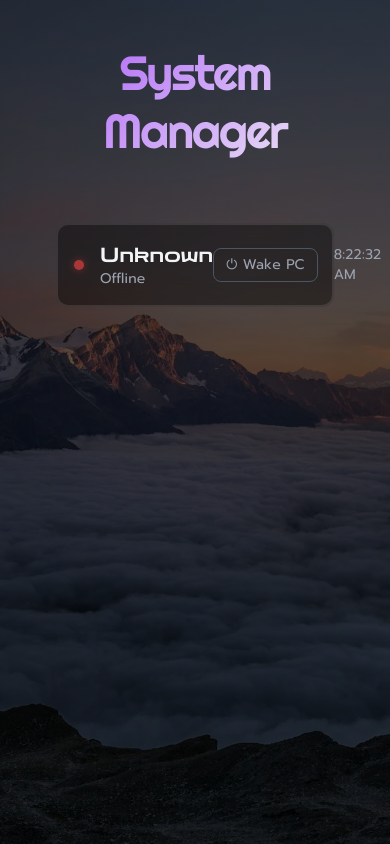
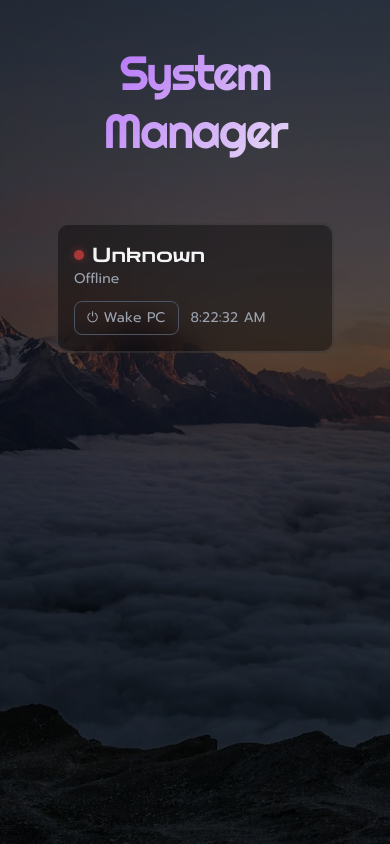
Before and after one commit to DDynu/system-manager, a React (Vite) app in the folder frontend/: page / in a window 390 px wide. Built offline with nearby package versions, Linux system fonts and the light colour scheme; no server answers.

Commit message:
fix(status-bar): stack on mobile, dot on hostname line, no clipping

```diff
--- a/frontend/src/components/StatusCard.jsx
+++ b/frontend/src/components/StatusCard.jsx
@@ -21,22 +21,23 @@ export default function StatusCard({status, uptime, hostname, time, onWake}) {
 
     return (
         <div
-            className="glass-card rounded-xl p-4 lg:col-span-3 flex items-center justify-between backdrop-blur-md"
+            className="glass-card rounded-xl p-4 lg:col-span-3 flex flex-col sm:flex-row sm:items-center sm:justify-between gap-3 backdrop-blur-md"
         >
-            <div className="flex items-center gap-4">
-                <span className={`status-dot ${status === 'Online' ? 'online' : status === 'Offline' ? 'offline' : 'pending'}`} />
-                <div>
-                    <div className="text-xl font-bold text-[var(--text-h)]" style={{ fontFamily: "'Zen Dots', cursive" }}>
+            <div className="min-w-0">
+                {/* Dot sits on the hostname line so it doesn't look
+                    stranded between the two text lines on narrow screens. */}
+                <div className="flex items-center gap-2 min-w-0">
+                    <span className={`status-dot ${status === 'Online' ? 'online' : status === 'Offline' ? 'offline' : 'pending'}`} />
+                    <div className="text-xl font-bold text-[var(--text-h)] truncate" style={{ fontFamily: "'Zen Dots', cursive" }}>
                         {hostname || 'Unknown'}
                     </div>
+                </div>
 
-                    <div className="text-sm text-[var(--text)]">
-                        {status} {status === 'Online' && `· Uptime: ${uptime || 'Unknown'}`}
-                    </div>
-
+                <div className="text-sm text-[var(--text)] truncate">
+                    {status} {status === 'Online' && `· Uptime: ${uptime || 'Unknown'}`}
                 </div>
             </div>
-            <div className="flex items-center gap-4">
+            <div className="flex items-center gap-3 sm:gap-4 shrink-0">
                 {onWake && (
                     <button
                         onClick={handleWake}
@@ -47,7 +48,7 @@ export default function StatusCard({status, uptime, hostname, time, onWake}) {
                     </button>
                 )}
                 {wakeMsg && <span className="text-xs text-[var(--text)]">{wakeMsg}</span>}
-                <div className="text-sm text-[var(--text)] tabular-nums">
+                <div className="text-sm text-[var(--text)] tabular-nums whitespace-nowrap">
                     {time}
                 </div>
             </div>
```
